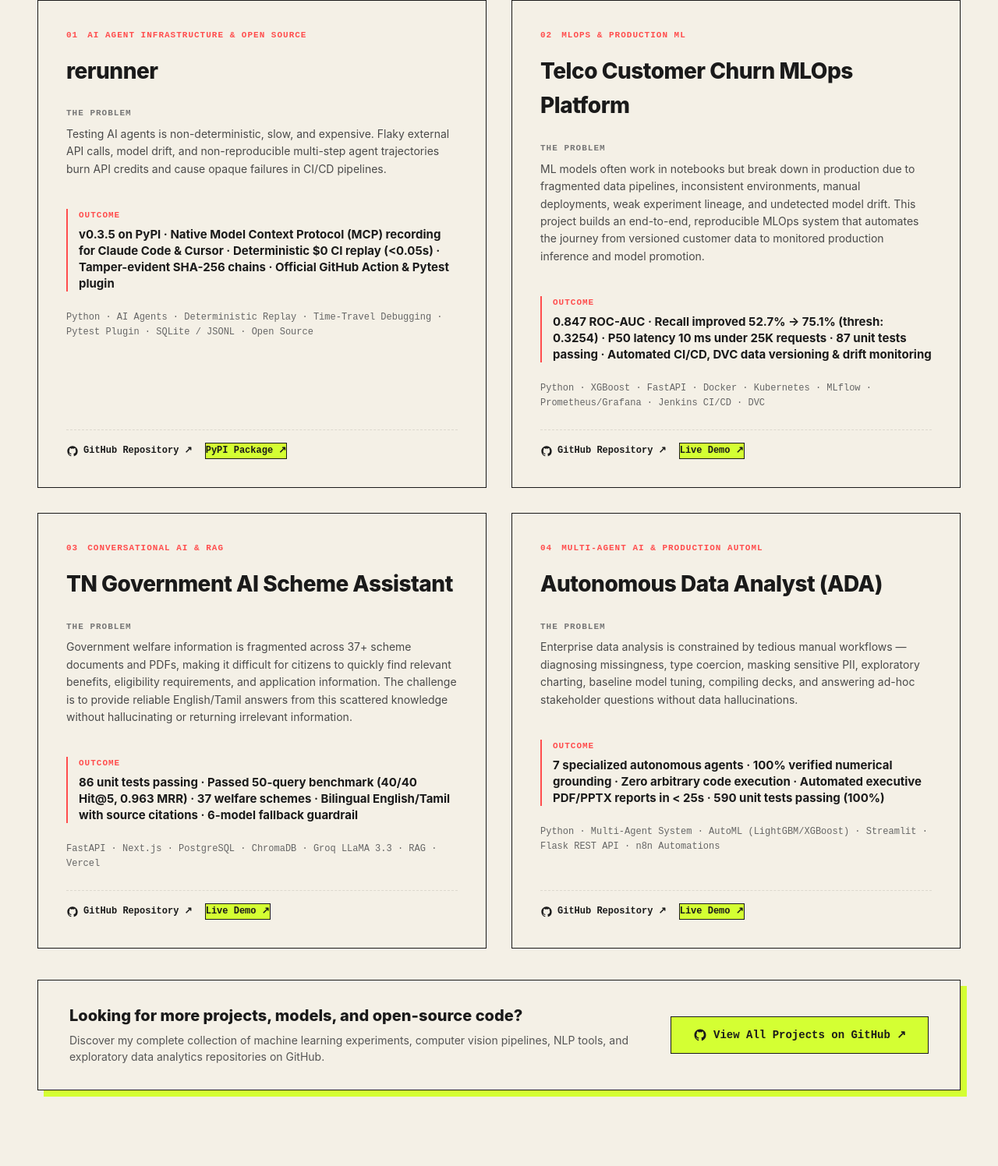
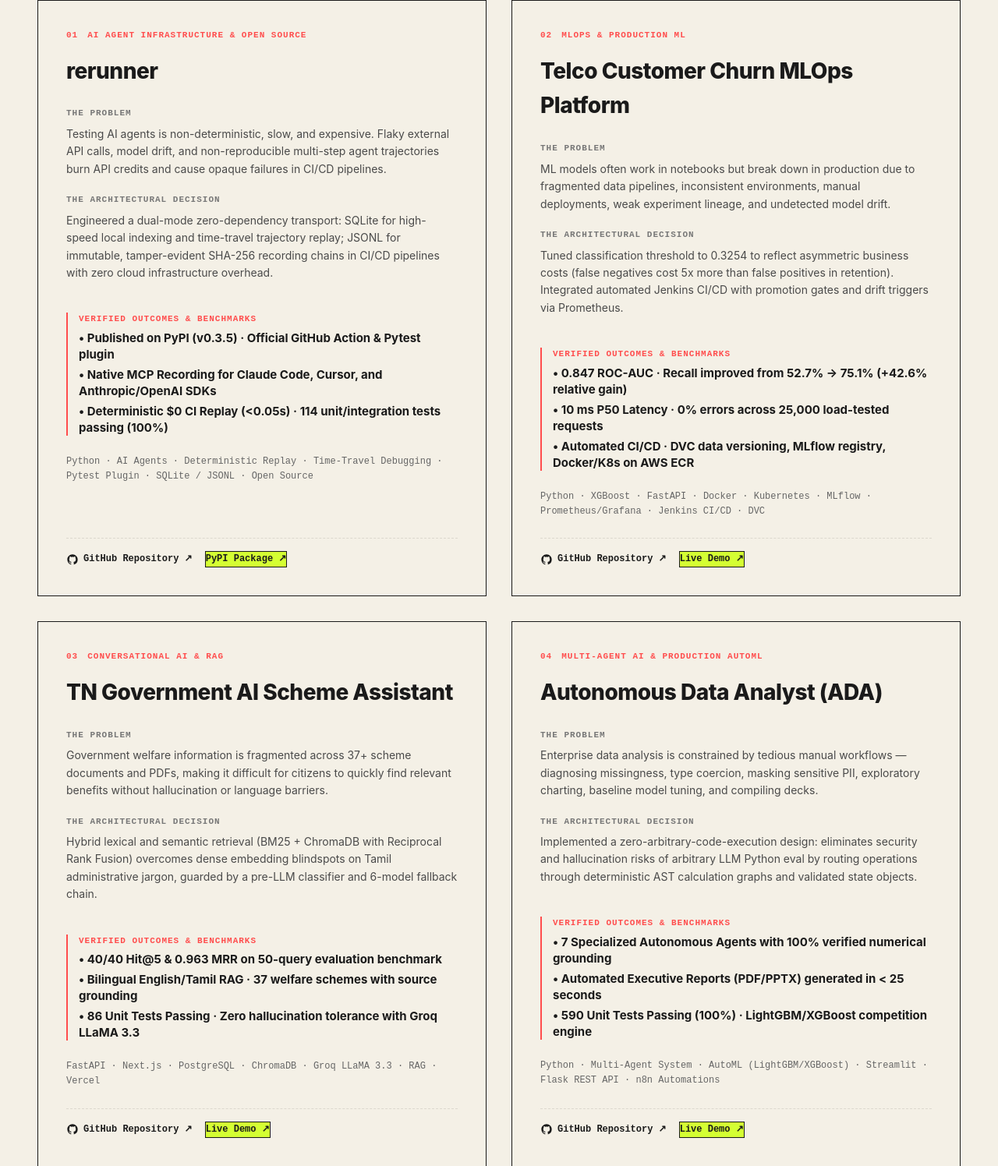
Before and after one commit to aakash1552005/aakash1552005.github.io, a plain HTML site: page index.html in a window 1280 px wide. Shown: the part 1938-3434 px from the top of the page at 78% size. Drawn offline with Linux system fonts and the light colour scheme.

Commit message:
feat: add architectural trade-offs and scannable outcome metrics to all flagship project cards

```diff
--- a/index.html
+++ b/index.html
@@ -490,9 +490,22 @@
               </p>
             </div>
 
+            <div class="project-block">
+              <div class="block-label">THE ARCHITECTURAL DECISION</div>
+              <p class="block-text">
+                Engineered a dual-mode zero-dependency transport: SQLite for high-speed local indexing and time-travel trajectory replay; JSONL for immutable, tamper-evident SHA-256 recording chains in CI/CD pipelines with zero cloud infrastructure overhead.
+              </p>
+            </div>
+
             <div class="outcome-box">
-              <div class="outcome-label">OUTCOME</div>
-              <div class="outcome-val">v0.3.5 on PyPI · Native Model Context Protocol (MCP) recording for Claude Code &amp; Cursor · Deterministic $0 CI replay (&lt;0.05s) · Tamper-evident SHA-256 chains · Official GitHub Action &amp; Pytest plugin</div>
+              <div class="outcome-label">VERIFIED OUTCOMES &amp; BENCHMARKS</div>
+              <div class="outcome-val">
+                <ul class="outcome-list" style="list-style: none; padding: 0; margin: 0; display: flex; flex-direction: column; gap: 5px;">
+                  <li>• <strong>Published on PyPI (v0.3.5)</strong> · Official GitHub Action &amp; Pytest plugin</li>
+                  <li>• <strong>Native MCP Recording</strong> for Claude Code, Cursor, and Anthropic/OpenAI SDKs</li>
+                  <li>• <strong>Deterministic $0 CI Replay (&lt;0.05s)</strong> · 114 unit/integration tests passing (100%)</li>
+                </ul>
+              </div>
             </div>
 
             <div class="project-tags">
@@ -521,13 +534,26 @@
             <div class="project-block">
               <div class="block-label">THE PROBLEM</div>
               <p class="block-text">
-                ML models often work in notebooks but break down in production due to fragmented data pipelines, inconsistent environments, manual deployments, weak experiment lineage, and undetected model drift. This project builds an end-to-end, reproducible MLOps system that automates the journey from versioned customer data to monitored production inference and model promotion.
+                ML models often work in notebooks but break down in production due to fragmented data pipelines, inconsistent environments, manual deployments, weak experiment lineage, and undetected model drift.
+              </p>
+            </div>
+
+            <div class="project-block">
+              <div class="block-label">THE ARCHITECTURAL DECISION</div>
+              <p class="block-text">
+                Tuned classification threshold to 0.3254 to reflect asymmetric business costs (false negatives cost 5x more than false positives in retention). Integrated automated Jenkins CI/CD with promotion gates and drift triggers via Prometheus.
               </p>
             </div>
 
             <div class="outcome-box">
-              <div class="outcome-label">OUTCOME</div>
-              <div class="outcome-val">0.847 ROC-AUC · Recall improved 52.7% → 75.1% (thresh: 0.3254) · P50 latency 10 ms under 25K requests · 87 unit tests passing · Automated CI/CD, DVC data versioning &amp; drift monitoring</div>
+              <div class="outcome-label">VERIFIED OUTCOMES &amp; BENCHMARKS</div>
+              <div class="outcome-val">
+                <ul class="outcome-list" style="list-style: none; padding: 0; margin: 0; display: flex; flex-direction: column; gap: 5px;">
+                  <li>• <strong>0.847 ROC-AUC</strong> · Recall improved from 52.7% → <strong>75.1%</strong> (+42.6% relative gain)</li>
+                  <li>• <strong>10 ms P50 Latency</strong> · 0% errors across 25,000 load-tested requests</li>
+                  <li>• <strong>Automated CI/CD</strong> · DVC data versioning, MLflow registry, Docker/K8s on AWS ECR</li>
+                </ul>
+              </div>
             </div>
 
             <div class="project-tags">
@@ -556,13 +582,26 @@
             <div class="project-block">
               <div class="block-label">THE PROBLEM</div>
               <p class="block-text">
-                Government welfare information is fragmented across 37+ scheme documents and PDFs, making it difficult for citizens to quickly find relevant benefits, eligibility requirements, and application information. The challenge is to provide reliable English/Tamil answers from this scattered knowledge without hallucinating or returning irrelevant information.
+                Government welfare information is fragmented across 37+ scheme documents and PDFs, making it difficult for citizens to quickly find relevant benefits without hallucination or language barriers.
+              </p>
+            </div>
+
+            <div class="project-block">
+              <div class="block-label">THE ARCHITECTURAL DECISION</div>
+              <p class="block-text">
+                Hybrid lexical and semantic retrieval (BM25 + ChromaDB with Reciprocal Rank Fusion) overcomes dense embedding blindspots on Tamil administrative jargon, guarded by a pre-LLM classifier and 6-model fallback chain.
               </p>
             </div>
 
             <div class="outcome-box">
-              <div class="outcome-label">OUTCOME</div>
-              <div class="outcome-val">86 unit tests passing · Passed 50-query benchmark (40/40 Hit@5, 0.963 MRR) · 37 welfare schemes · Bilingual English/Tamil with source citations · 6-model fallback guardrail</div>
+              <div class="outcome-label">VERIFIED OUTCOMES &amp; BENCHMARKS</div>
+              <div class="outcome-val">
+                <ul class="outcome-list" style="list-style: none; padding: 0; margin: 0; display: flex; flex-direction: column; gap: 5px;">
+                  <li>• <strong>40/40 Hit@5 &amp; 0.963 MRR</strong> on 50-query evaluation benchmark</li>
+                  <li>• <strong>Bilingual English/Tamil RAG</strong> · 37 welfare schemes with source grounding</li>
+                  <li>• <strong>86 Unit Tests Passing</strong> · Zero hallucination tolerance with Groq LLaMA 3.3</li>
+                </ul>
+              </div>
             </div>
 
             <div class="project-tags">
@@ -591,13 +630,26 @@
             <div class="project-block">
               <div class="block-label">THE PROBLEM</div>
               <p class="block-text">
-                Enterprise data analysis is constrained by tedious manual workflows — diagnosing missingness, type coercion, masking sensitive PII, exploratory charting, baseline model tuning, compiling decks, and answering ad-hoc stakeholder questions without data hallucinations.
+                Enterprise data analysis is constrained by tedious manual workflows — diagnosing missingness, type coercion, masking sensitive PII, exploratory charting, baseline model tuning, and compiling decks.
+              </p>
+            </div>
+
+            <div class="project-block">
+              <div class="block-label">THE ARCHITECTURAL DECISION</div>
+              <p class="block-text">
+                Implemented a zero-arbitrary-code-execution design: eliminates security and hallucination risks of arbitrary LLM Python eval by routing operations through deterministic AST calculation graphs and validated state objects.
               </p>
             </div>
 
             <div class="outcome-box">
-              <div class="outcome-label">OUTCOME</div>
-              <div class="outcome-val">7 specialized autonomous agents · 100% verified numerical grounding · Zero arbitrary code execution · Automated executive PDF/PPTX reports in &lt; 25s · 590 unit tests passing (100%)</div>
+              <div class="outcome-label">VERIFIED OUTCOMES &amp; BENCHMARKS</div>
+              <div class="outcome-val">
+                <ul class="outcome-list" style="list-style: none; padding: 0; margin: 0; display: flex; flex-direction: column; gap: 5px;">
+                  <li>• <strong>7 Specialized Autonomous Agents</strong> with 100% verified numerical grounding</li>
+                  <li>• <strong>Automated Executive Reports</strong> (PDF/PPTX) generated in <strong>&lt; 25 seconds</strong></li>
+                  <li>• <strong>590 Unit Tests Passing (100%)</strong> · LightGBM/XGBoost competition engine</li>
+                </ul>
+              </div>
             </div>
 
             <div class="project-tags">
```
